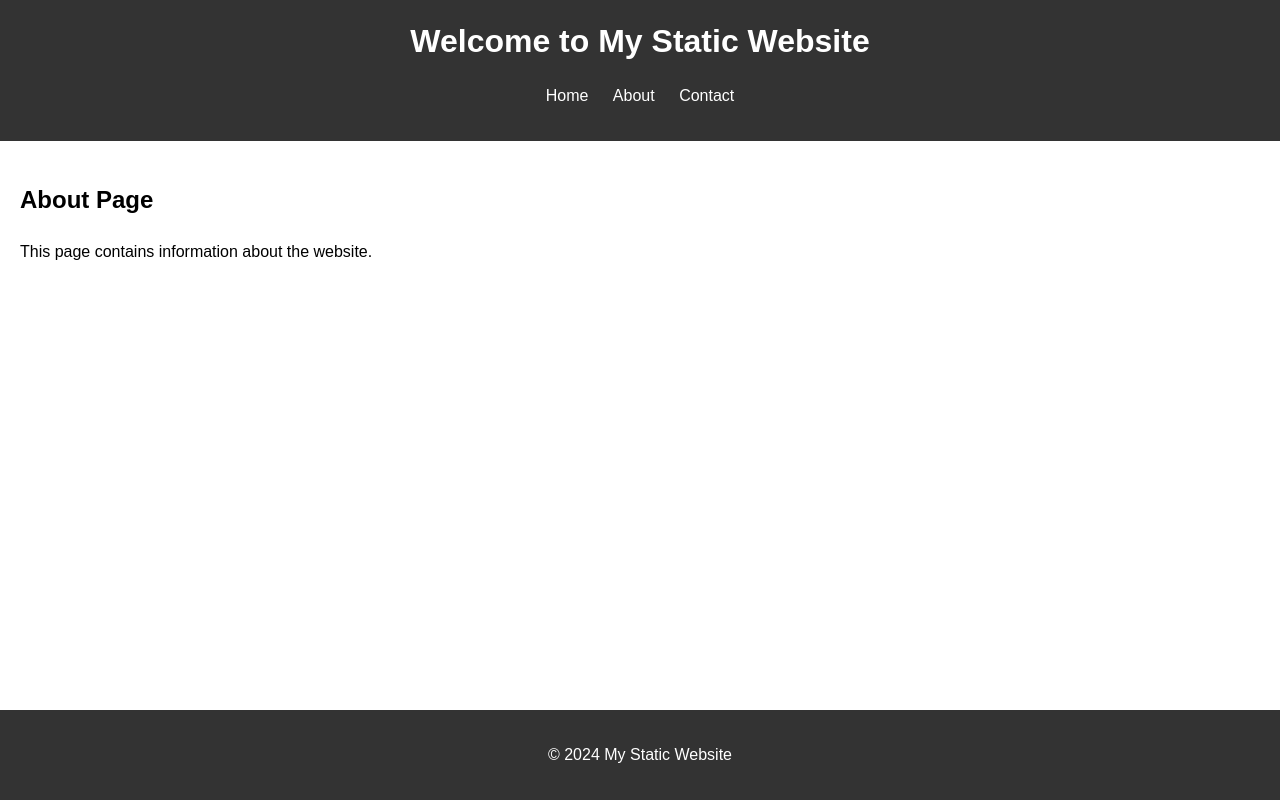
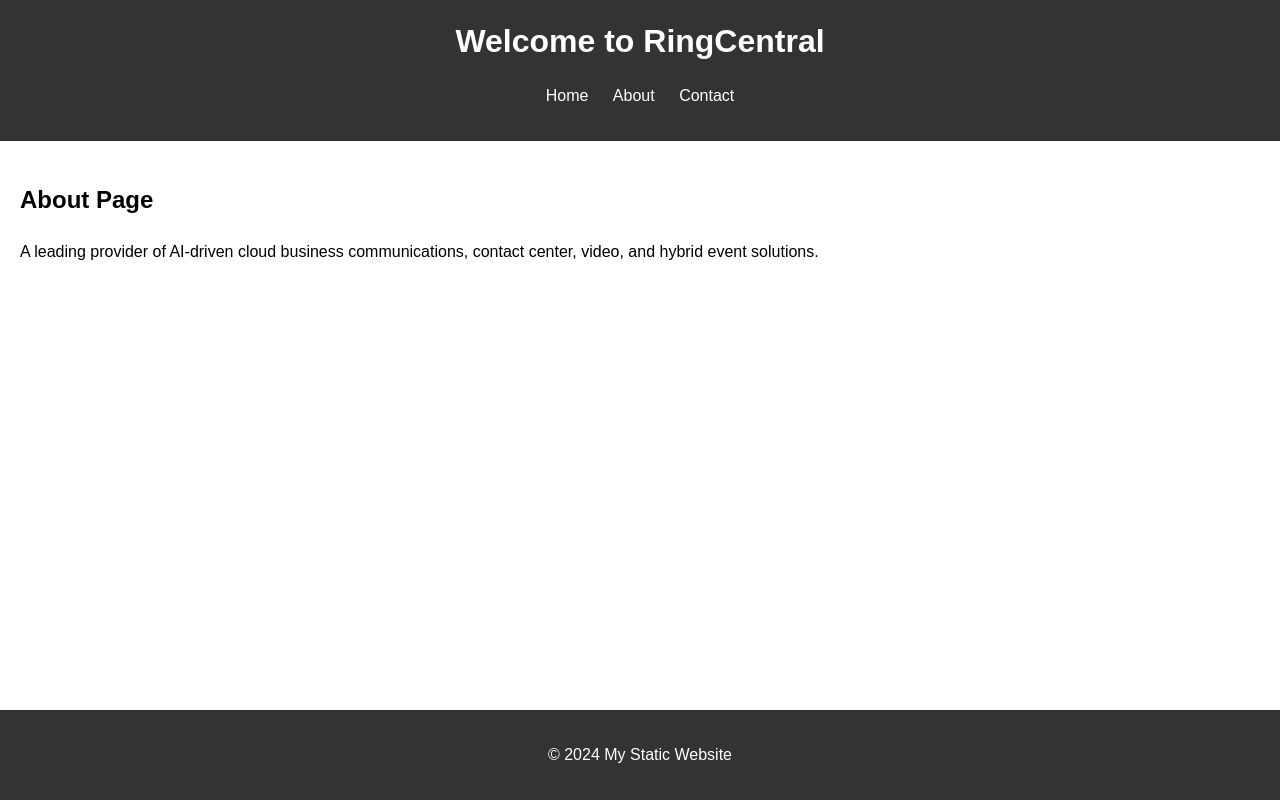
Before and after one commit to SushilMall/GitHub_pages, a plain HTML site: page about.html in a window 1280 px wide. Drawn offline with Linux system fonts and the light colour scheme.

Commit message:
Update about.html

```diff
--- a/about.html
+++ b/about.html
@@ -8,7 +8,7 @@
 </head>
 <body>
     <header>
-        <h1>Welcome to My Static Website</h1>
+        <h1>Welcome to RingCentral</h1>
         <nav>
             <ul>
                 <li><a href="index.html">Home</a></li>
@@ -19,7 +19,7 @@
     </header>
     <main>
         <h2>About Page</h2>
-        <p>This page contains information about the website.</p>
+        <p>A leading provider of AI-driven cloud business communications, contact center, video, and hybrid event solutions.</p>
     </main>
     <footer>
         <p>&copy; 2024 My Static Website</p>
```
